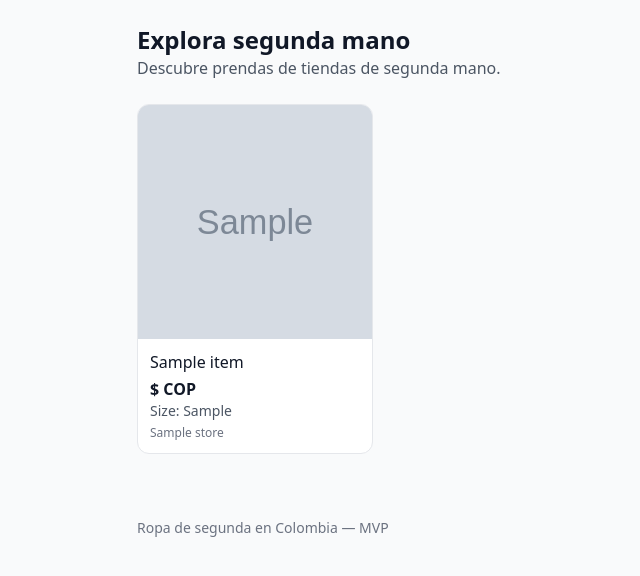
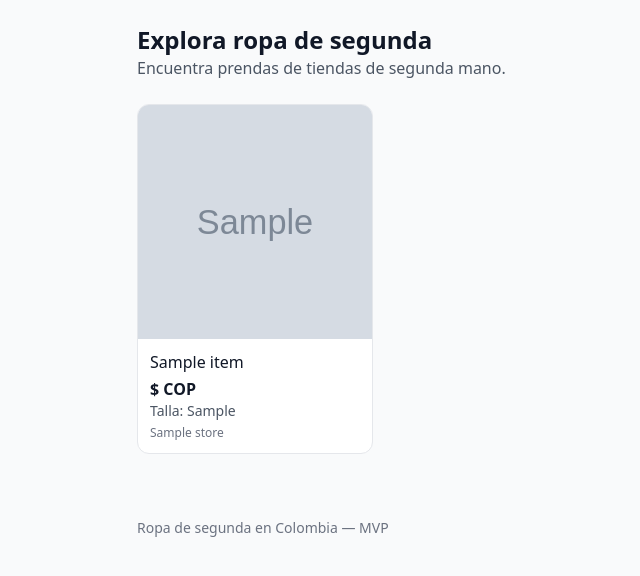
Before and after one commit to StefanyNoguera/recloset, a Django app: page / in a window 1280 px wide. Shown: the part 61-637 px from the top of the page, without its empty margins (7-647 px from the left). Run offline with Django 5.2, Linux system fonts and the light colour scheme; tables that the repository leaves empty hold one stand-in row (values such as "Sample post"); grey boxes marked "Sample" are stand-in pictures; some libraries are stand-ins or nearby versions.

Commit message:
Translate homepage UI text to Spanish

```diff
--- a/market/templates/market/home.html
+++ b/market/templates/market/home.html
@@ -5,8 +5,8 @@
 {% block content %}
   <div class="flex items-end justify-between gap-4 mb-6">
     <div>
-      <h1 class="text-2xl font-semibold">Explora segunda mano</h1>
-      <p class="text-gray-600">Descubre prendas de tiendas de segunda mano.</p>
+      <h1 class="text-2xl font-semibold">Explora ropa de segunda</h1>
+      <p class="text-gray-600">Encuentra prendas de tiendas de segunda mano.</p>
     </div>
   </div>
 
@@ -28,7 +28,7 @@
             </div>
 
             <p class="mt-1 font-semibold">${{ item.price_cop }} COP</p>
-            <p class="text-sm text-gray-600">Size: {{ item.size }}</p>
+            <p class="text-sm text-gray-600">Talla: {{ item.size }}</p>
             <p class="text-xs text-gray-500 mt-1">{{ item.store.name }}</p>
           </div>
         </a>
@@ -36,7 +36,7 @@
     </div>
   {% else %}
     <div class="bg-white border rounded-xl p-6">
-      <p class="text-gray-600">Sin productos aún.</p>
+      <p class="text-gray-600">Aún no hay productos publicados.</p>
     </div>
   {% endif %}
 {% endblock %}
```
